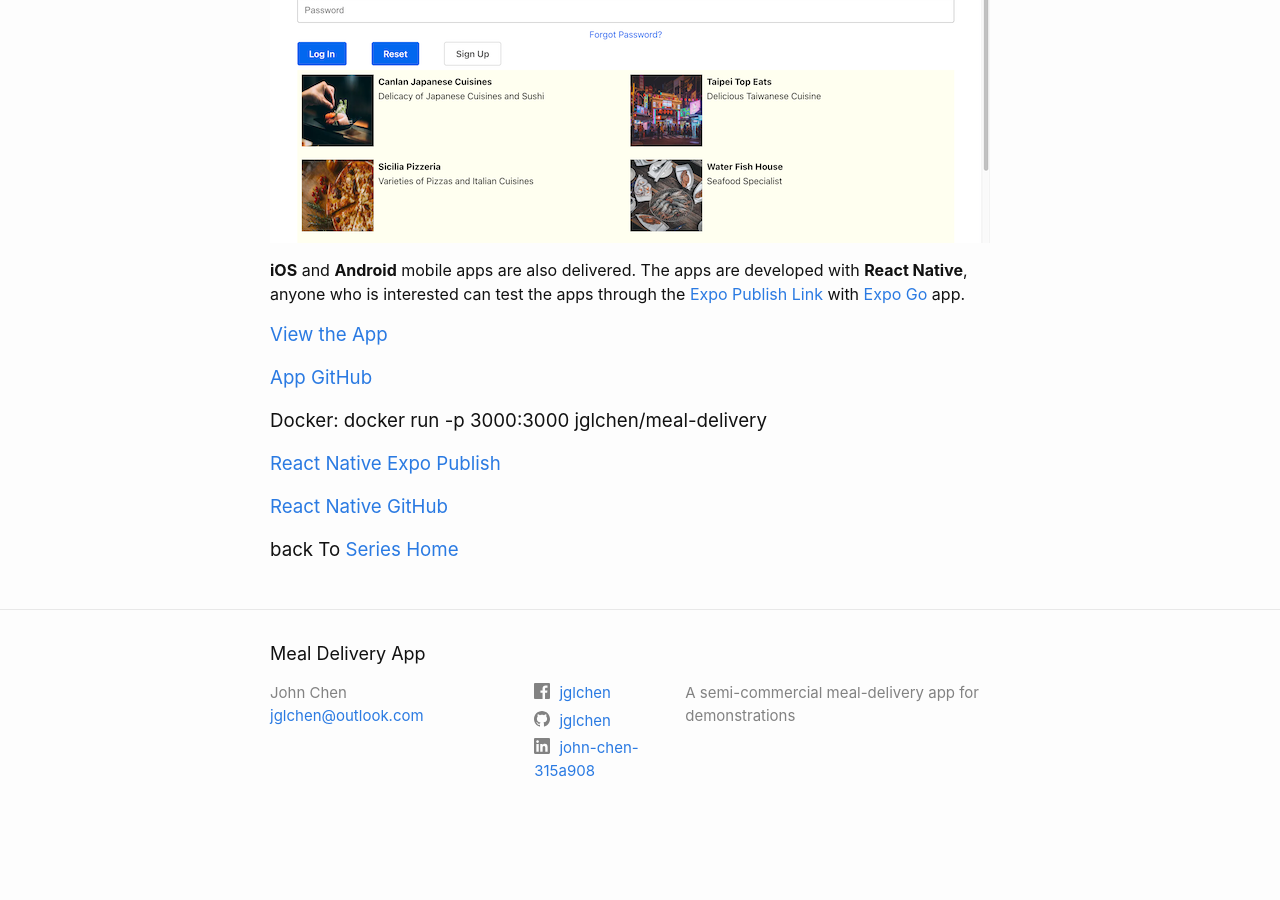
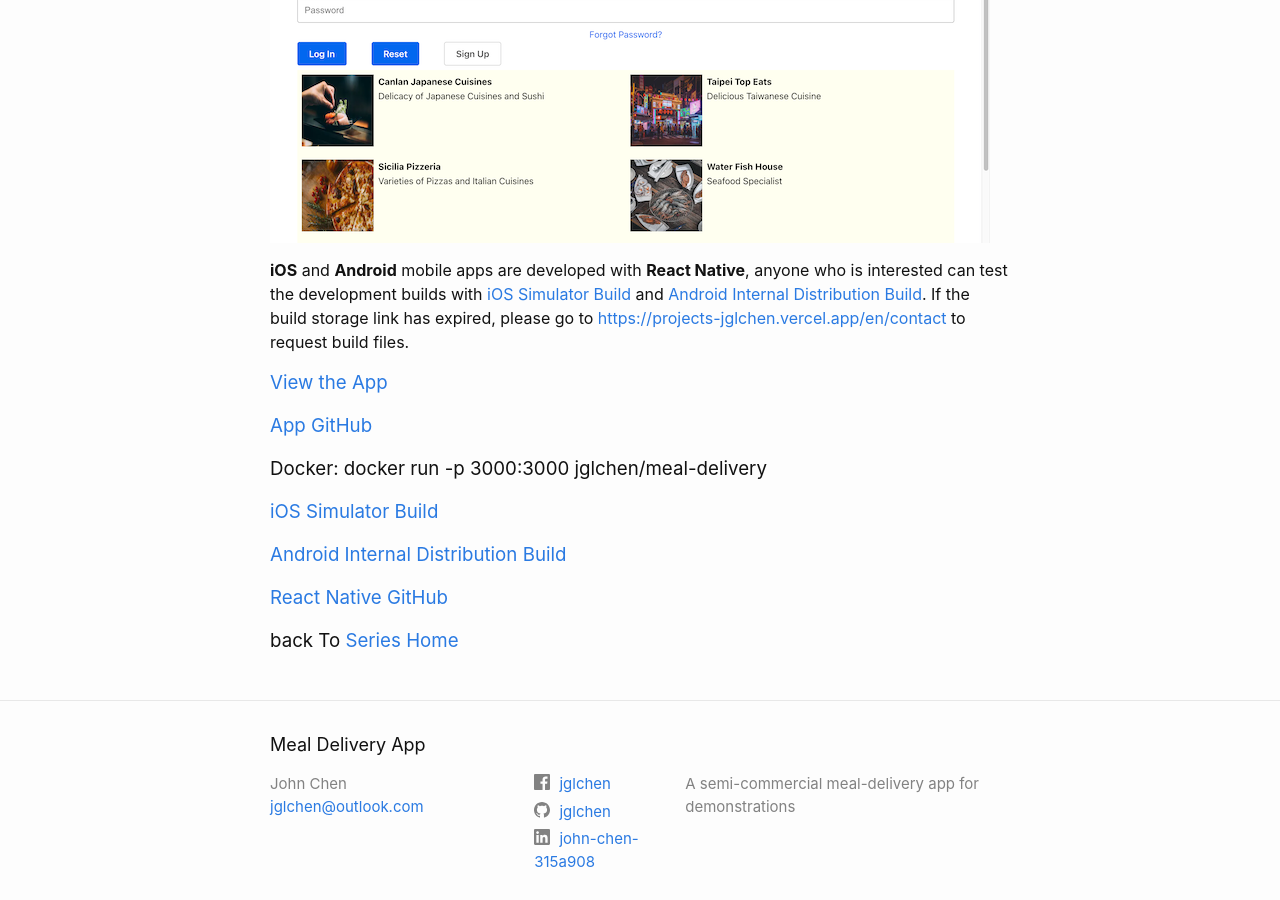
Before and after one commit to jglchen/meal-delivery, a Jekyll site: the page built from index.md, in a window 1280 px wide and 900 px high, scrolled down 968 px. Built offline with Jekyll 4.4.1, drawn with Linux system fonts in a browser that asks for light colours; comment, search, counter and statistics services are not loaded; before the commit the page ends 1810 px from its top, so only the background shows below that.

Commit message:
Initial Commit

```diff
--- a/index.md
+++ b/index.md
@@ -25,12 +25,14 @@ The key functionalities of this app are summarized as bolow:
 
 [![meal-delivery-screenshot](/images/meal-delivery-screenshot.png)](https://meal-delivery-three.vercel.app)
 
-**iOS** and **Android** mobile apps are also delivered. The apps are developed with **React Native**, anyone who is interested can test the apps through the [Expo Publish Link](https://expo.dev/@jglchen/meal-delivery) with [Expo Go](https://expo.dev/client) app.
+**iOS** and **Android** mobile apps are developed with **React Native**, anyone who is interested can test the development builds with [iOS Simulator Build](https://expo.dev/accounts/jglchen/projects/meal-delivery/builds/0d34147e-b06d-4298-aa6d-757691184c99) and [Android Internal Distribution Build](https://expo.dev/accounts/jglchen/projects/meal-delivery/builds/a58cdda5-857a-4f1e-9721-5f8397303a47). If the build storage link has expired, please go to [https://projects-jglchen.vercel.app/en/contact](https://projects-jglchen.vercel.app/en/contact) to request build files.
+
 
 ### [View the App](https://meal-delivery-three.vercel.app)
 ### [App GitHub](https://github.com/jglchen/meal-delivery)
 ### Docker: docker run -p 3000:3000 jglchen/meal-delivery
-### [React Native Expo Publish](https://expo.dev/@jglchen/meal-delivery)
+### [iOS Simulator Build](https://expo.dev/accounts/jglchen/projects/meal-delivery/builds/0d34147e-b06d-4298-aa6d-757691184c99)
+### [Android Internal Distribution Build](https://expo.dev/accounts/jglchen/projects/meal-delivery/builds/a58cdda5-857a-4f1e-9721-5f8397303a47)
 ### [React Native GitHub](https://github.com/jglchen/react-native-meal-delivery)
 ### back To [Series Home](https://jglchen.github.io/)
 
```
